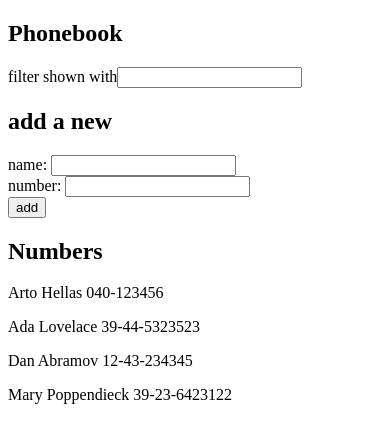
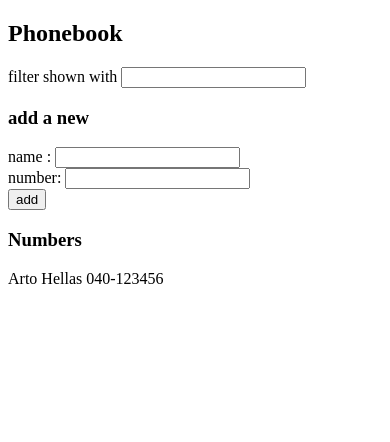
Before and after one commit to daydy225/fullstack-hy2022, a React (Create React App) app in the folder part2/phonebook/: page / in a window 390 px wide. Shown: the top 442 px of the page. Built offline with nearby package versions, Linux system fonts and the light colour scheme.

Commit message:
phonebook step5

```diff
--- a/part2/phonebook/src/App.js
+++ b/part2/phonebook/src/App.js
@@ -1,16 +1,16 @@
+import Filter from "./components/Filter";
+import PersonForm from "./components/PersonForm";
+import Persons from "./components/Persons";
 import { useState } from "react";
 
 const App = () => {
   const [persons, setPersons] = useState([
     { name: "Arto Hellas", number: "040-123456", id: 1 },
-    { name: "Ada Lovelace", number: "39-44-5323523", id: 2 },
-    { name: "Dan Abramov", number: "12-43-234345", id: 3 },
-    { name: "Mary Poppendieck", number: "39-23-6423122", id: 4 },
   ]);
 
   const [newName, setNewName] = useState("");
   const [newNumber, setNewNumber] = useState("");
-  const [searchField, setSearchField] = useState("");
+  const [filterText, setFilterText] = useState("");
 
   const handleAddPerson = (event) => {
     event.preventDefault();
@@ -33,12 +33,12 @@ const App = () => {
   const handleNameChange = (event) => setNewName(event.target.value);
 
   const handleNumberChange = (event) => setNewNumber(event.target.value);
-  const handleSearchField = (event) => setSearchField(event.target.value);
+  const handleFilterText = (event) => setFilterText(event.target.value);
 
-  const re = new RegExp(searchField, "i");
+  const re = new RegExp(filterText, "i");
 
   let filterList =
-    searchField === ""
+    filterText === ""
       ? persons
       : persons.filter((person) => person.name.match(re));
   console.log(filterList);
@@ -46,27 +46,18 @@ const App = () => {
   return (
     <div>
       <h2>Phonebook</h2>
-      <div>
-        filter shown with
-        <input value={searchField} onChange={handleSearchField} />
-      </div>
-      <form onSubmit={handleAddPerson}>
-        <h2>add a new</h2>
-        <div>
-          name: <input value={newName} onChange={handleNameChange} />
-        </div>
-        <div>
-          number: <input value={newNumber} onChange={handleNumberChange} />
-        </div>
-        <div>
-          <button type="submit">add</button>
-        </div>
-      </form>
-      <h2>Numbers</h2>
+      <Filter filterText={filterText} handleFilterText={handleFilterText} />
+      <h3>add a new</h3>
+      <PersonForm
+        newName={newName}
+        newNumber={newNumber}
+        handleNameChange={handleNameChange}
+        handleNumberChange={handleNumberChange}
+        onSubmit={handleAddPerson}
+      />
+      <h3>Numbers</h3>
       {filterList.map((person) => (
-        <p key={person.id}>
-          {person.name} {person.number}
-        </p>
+        <Persons key={person.id} name={person.name} number={person.number} />
       ))}
     </div>
   );
--- /dev/null
+++ b/part2/phonebook/src/components/Filter.js
@@ -0,0 +1,7 @@
+const Filter = ({ filterText, handleFilterText }) => (
+  <div>
+    filter shown with <input value={filterText} onChange={handleFilterText} />
+  </div>
+);
+
+export default Filter;
--- /dev/null
+++ b/part2/phonebook/src/components/PersonForm.js
@@ -0,0 +1,23 @@
+const PersonForm = ({
+  newName,
+  newNumber,
+  onSubmit,
+  handleNameChange,
+  handleNumberChange,
+}) => {
+  return (
+    <form onSubmit={onSubmit}>
+      <div>
+        name : <input value={newName} onChange={handleNameChange} />
+      </div>
+      <div>
+        number: <input value={newNumber} onChange={handleNumberChange} />
+      </div>
+      <div>
+        <button type="submit">add</button>
+      </div>
+    </form>
+  );
+};
+
+export default PersonForm;
--- /dev/null
+++ b/part2/phonebook/src/components/Persons.js
@@ -0,0 +1,7 @@
+const Persons = ({ name, number, id }) => (
+  <p key={id}>
+    {name} {number}
+  </p>
+);
+
+export default Persons;
--- a/part2/phonebook/src/index.js
+++ b/part2/phonebook/src/index.js
@@ -2,4 +2,8 @@ import React from "react";
 import ReactDOM from "react-dom/client";
 import App from "./App";
 
-ReactDOM.createRoot(document.getElementById("root")).render(<App />);
+ReactDOM.createRoot(document.getElementById("root")).render(
+  <React.StrictMode>
+    <App />
+  </React.StrictMode>
+);
```
Also changed, not shown: 1 other file (tests, documents, lock files or other folders).
